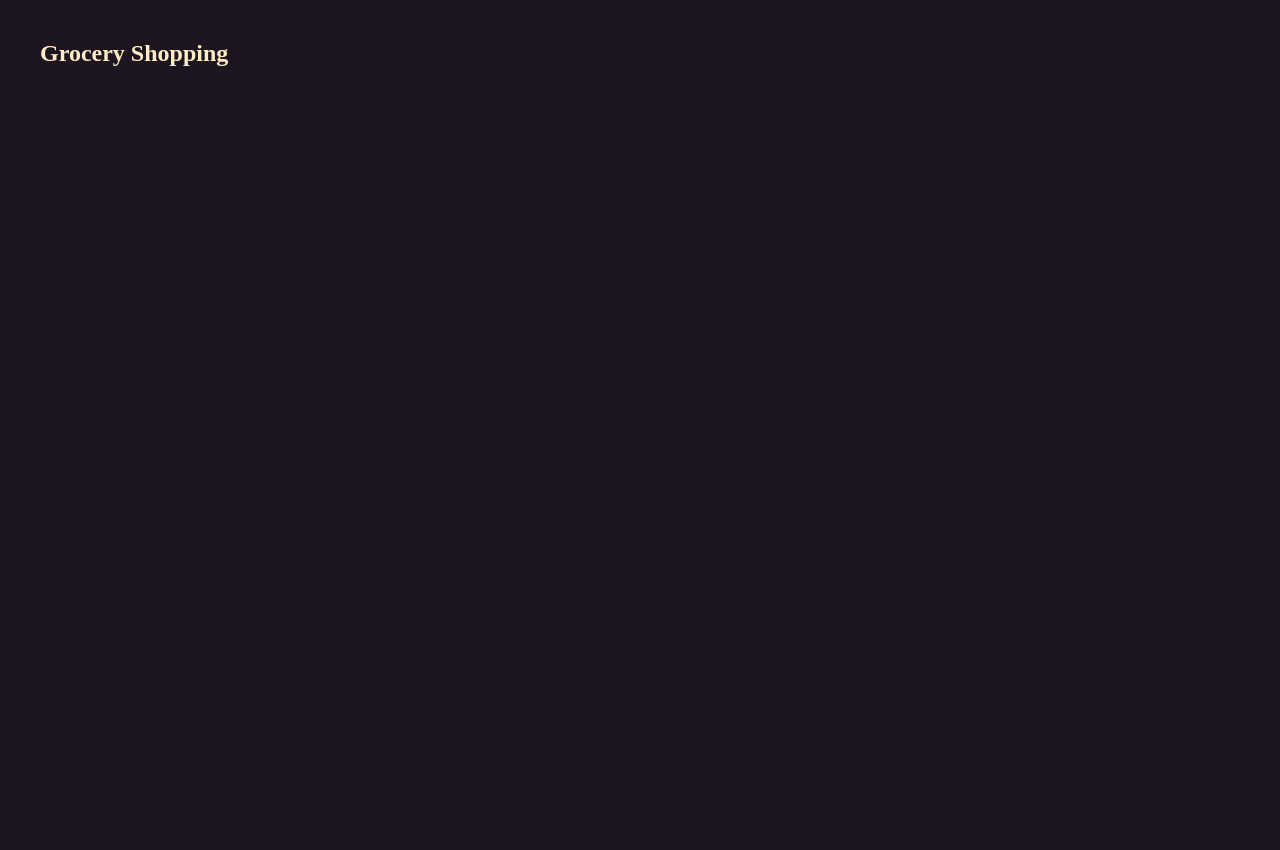
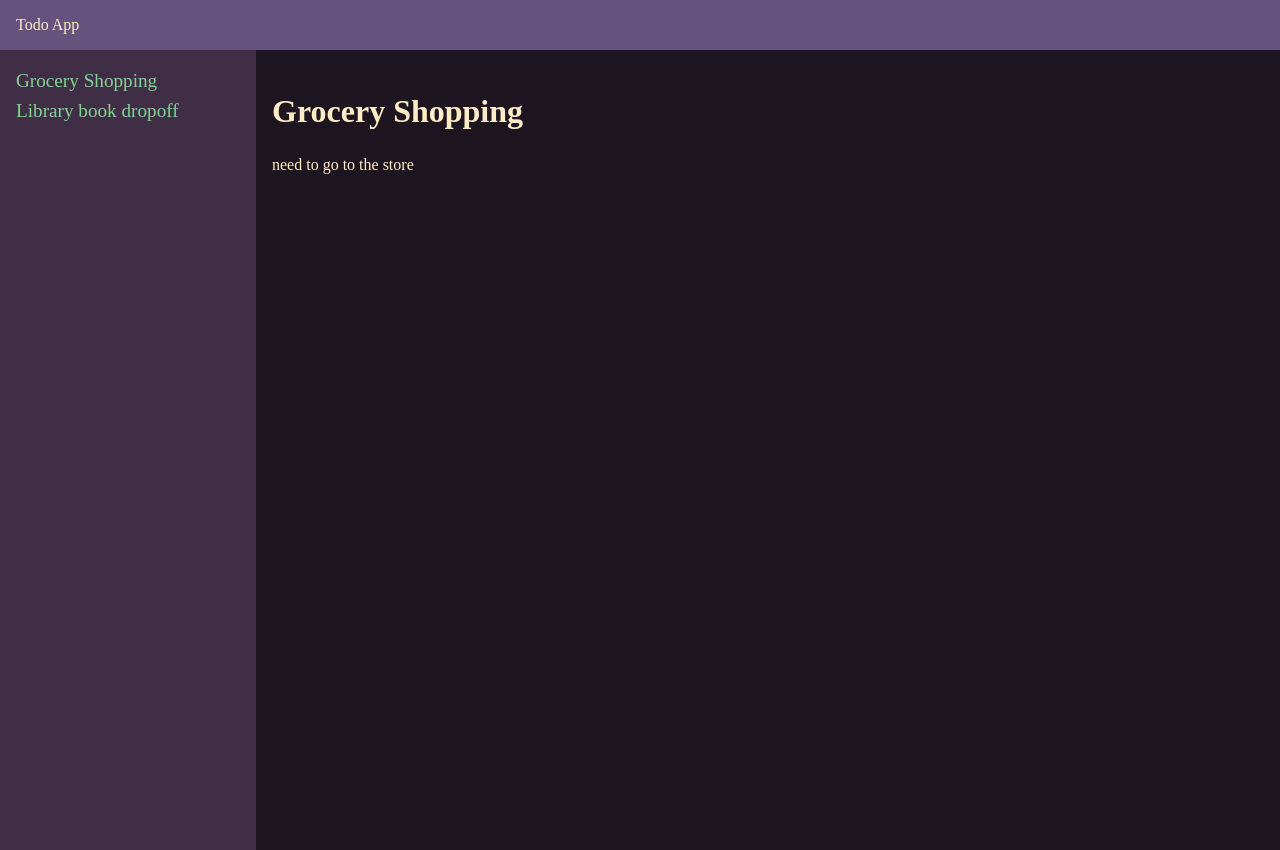
Before and after one commit to dukeofjukes/todo-list-js, a website built with webpack: page dist/index.html in a window 1280 px wide. Both pictures are taken after a click on the button "Grocery Shopping". Before the commit the page ends 800 px from the top, so only its background shows below. Built offline with nearby package versions, Linux system fonts and the light colour scheme.

Commit message:
Add navbar and sidebar

```diff
--- a/src/homePage.js
+++ b/src/homePage.js
@@ -1,28 +1,24 @@
 import { renderProjectPage } from "./projectPage";
 
 const renderHomePage = (projects) => {
-  const content = document.querySelector(".content");
+  const sidebar = document.querySelector(".sidebar");
 
-  content.innerHTML = `
-    <h2>Projects</h2>
-  `;
+  sidebar.innerHTML = "";
 
   projects.forEach((project) => {
-    content.innerHTML += `
+    sidebar.innerHTML += `
       <div>
         <button class="project" id="${project.title}-link">${project.title}</button>
       </div>
     `;
-
-    // content.querySelector(`#${project.title}-link`).addEventListener("click", () => {
-    //   renderProjectPage(project);
-    // });
   });
 
   projects.forEach((project) => {
-    document.querySelector("#" + CSS.escape(project.title) + "-link").addEventListener("click", () => {
-      renderProjectPage(project);
-    })
+    document
+      .querySelector("#" + CSS.escape(project.title) + "-link")
+      .addEventListener("click", () => {
+        renderProjectPage(project);
+      });
   });
 };
 
--- a/src/main.scss
+++ b/src/main.scss
@@ -1,22 +1,68 @@
 $body-color: rgb(29, 22, 32);
+$navbar-color: rgb(101, 83, 125);
+$sidebar-color: rgb(63, 46, 70);
 $main-text-color: rgb(255, 236, 198);
 $link-color: rgb(131, 212, 146);
+
+* {
+  box-sizing: border-box;
+  font-size: 16px;
+}
+
+html, body {
+  margin: 0;
+  padding: 0;
+}
 
 body {
   background-color: $body-color;
   color: $main-text-color;
-  margin: 40px;
+  height: 100vh;
+  width: 100vw;
+}
+
+nav {
+  padding: 1rem;
+  background-color: $navbar-color;
+  display: flex;
+
+  /* TODO */
+  .left {}
+  .right {}
+}
+
+.container {
+  display: grid;
+  grid-template-columns: 1fr 4fr;
+
+  /* TODO: this fills the screen, albiet with overflow from the nav... */
+  height: 100%;
+
+  .sidebar {
+    background-color: $sidebar-color;
+    padding: 1rem;
+  }
+
+  .tasks {
+    padding: 1rem;
+  }
+}
+
+h2 {
+  font-size: 2rem;
 }
 
 button.project {
   /* remove default styling */
   background: none;
   border: none;
-  padding: 0;
+  padding: 4px;
+  padding-left: 0;
   font: inherit;
 
   /* show hand cursor */
   cursor: pointer;
 
+  font-size: 1.2rem;
   color: $link-color;
 }
--- a/src/projectPage.js
+++ b/src/projectPage.js
@@ -1,9 +1,16 @@
 const renderProjectPage = (project) => {
-  const content = document.querySelector(".content");
+  const tasksView = document.querySelector(".tasks");
 
-  content.innerHTML = `
+  tasksView.innerHTML = `
     <h2>${project.title}</h2>
+    <div>${project.description}</div>
   `;
-}
 
-export { renderProjectPage }
+  project.tasks.forEach((tasks) => {
+    // TODO: add table rows? show each task along with an edit button, remove button, and checkbox
+    tasksView.innerHTML = `
+    `;
+  });
+};
+
+export { renderProjectPage };
```
Also changed, not shown: dist/index.html, dist/main.js.
